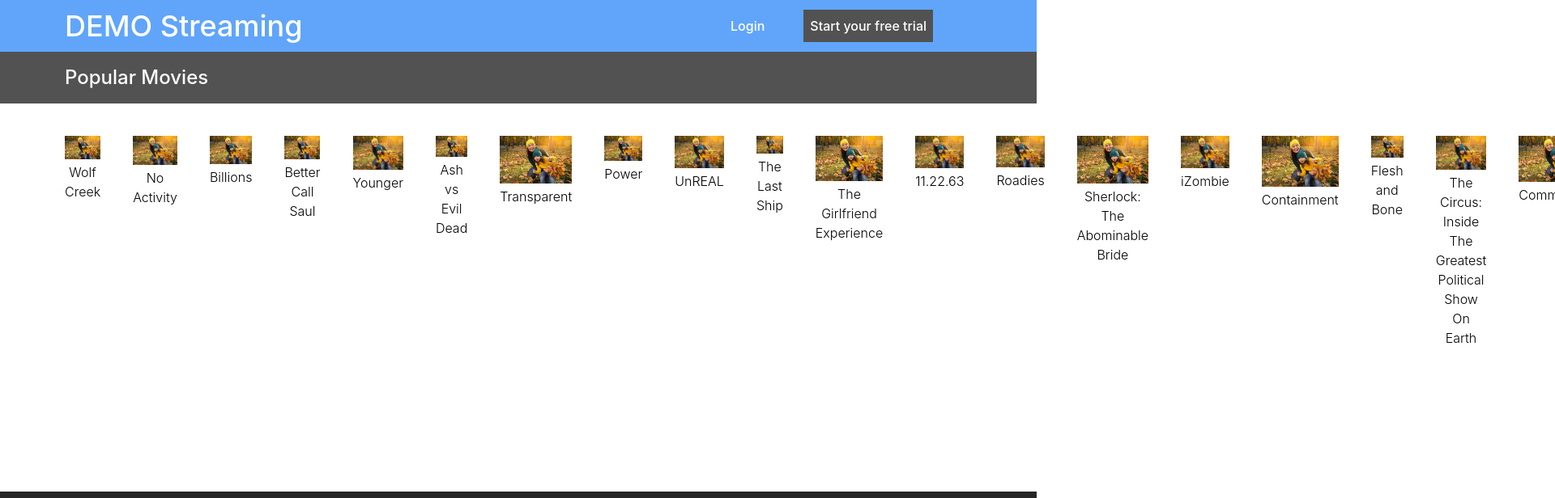
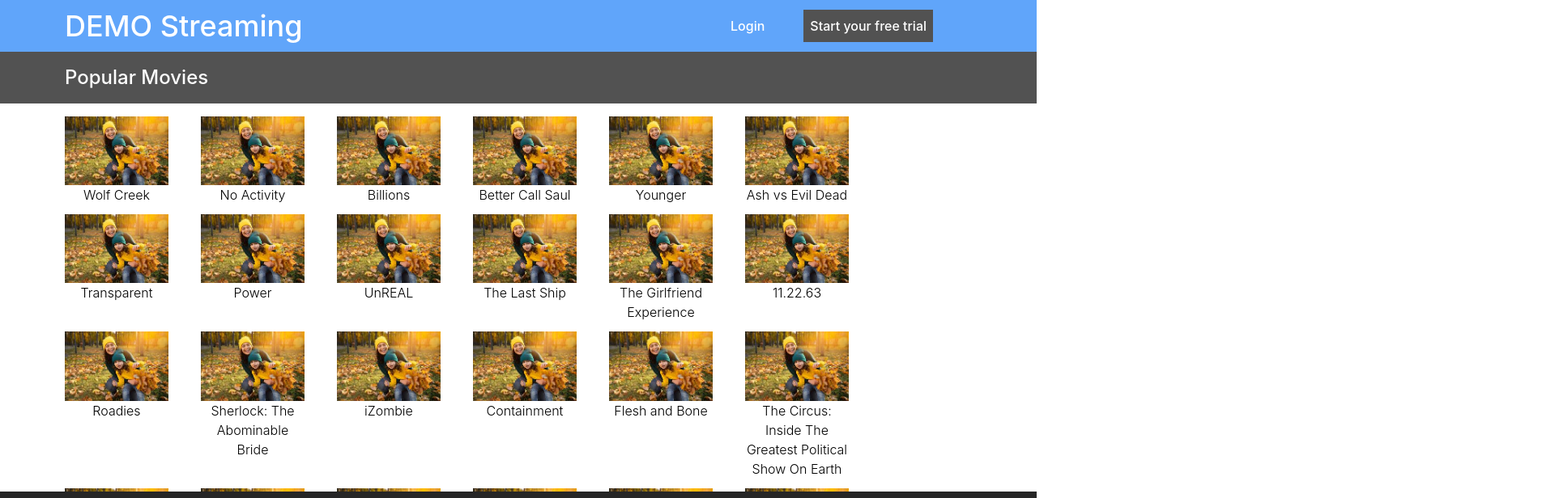
Before and after one commit to AlanusK/react-code-challenge, a React (Create React App) app: page /movies in a window 1280 px wide. Shown: the top 616 px of the page at 81% size, 1920 px wide, since content can reach past the window. Built offline with nearby package versions, Linux system fonts and the light colour scheme.

Commit message:
feat: improve pages content appearance

```diff
--- a/src/pages/home/Home.js
+++ b/src/pages/home/Home.js
@@ -16,7 +16,7 @@ const Home = ({ history }) => {
                 <button className='mr-10' onClick={() => handleBtnClick('series')}>
                     <div className='bg-neutral-700 h-36 px-6 relative flex items-center'>
                         <h1 className='font-extrabold text-white absolute bottom-14'>SERIES</h1>
-                        <img src={clapperboard} />
+                        <img src={clapperboard} alt='' />
                     </div>
                     <p className='mt-1 font-light'>Popular Series</p>
                 </button>
@@ -24,7 +24,7 @@ const Home = ({ history }) => {
                 <button className='mr-10' onClick={() => handleBtnClick('movies')}>
                     <div className='bg-neutral-700 h-36 px-6 relative flex items-center'>
                         <h1 className='font-extrabold text-white absolute bottom-14'>MOVIES</h1>
-                        <img src={clapperboard} />
+                        <img src={clapperboard} alt='' />
                     </div>
                     <p className='mt-1 font-light'>Popular Movies</p>
                 </button>
--- a/src/pages/movies/Movies.js
+++ b/src/pages/movies/Movies.js
@@ -5,16 +5,20 @@ import image from '../../image.jfif';
 const Movies = () => {
 
     return (
-        <div className=''>
-            <div className='flex items-center h-16 px-20 bg-neutral-600'>
+        <div className='pb-48'>
+            <div className='flex items-center h-16 w-full fixed px-20 bg-neutral-600'>
                 <h1 className='text-2xl text-white font-medium'>Popular Movies</h1>
             </div>
-            <div className='flex items-center mt-10 px-20'>
+            <div className='px-20 pt-20 flex flex-wrap justify-start'>
                 {Data.map(post => {
                     return (
-                        <button className='mr-10 flex flex-col h-24'>
-                            <img src={image} />
-                            <p className='mt-1 font-light'>{post.title}</p>
+                        <button className='mr-10 flex flex-col'>
+                            <div className='w-32'>
+                                <img src={image} alt='' />
+                            </div>
+                            <div>
+                                <p className='mb-3 font-light w-32'>{post.title}</p>
+                            </div>
                         </button>
                     )
                 })}
--- a/src/pages/series/Series.js
+++ b/src/pages/series/Series.js
@@ -5,16 +5,20 @@ import image from '../../image.jfif';
 const Series = () => {
 
     return (
-        <div className=''>
-            <div className='flex items-center h-16 px-20 bg-neutral-600'>
+        <div className='pb-48'>
+            <div className='flex items-center h-16 w-full fixed px-20 bg-neutral-600'>
                 <h1 className='text-2xl text-white font-medium'>Popular Series</h1>
             </div>
-            <div className='flex items-center mt-10 px-20'>
+            <div className='px-20 pt-20 flex flex-wrap justify-start'>
                 {Data.map(post => {
                     return (
-                        <button className='mr-10 flex flex-col h-24'>
-                            <img src={image} />
-                            <p className='mt-1 font-light'>{post.title}</p>
+                        <button className='mr-10 flex flex-col'>
+                            <div className='w-32'>
+                                <img src={image} alt='' />
+                            </div>
+                            <div>
+                                <p className='mb-3 font-light w-32'>{post.title}</p>
+                            </div>
                         </button>
                     )
                 })}
```
